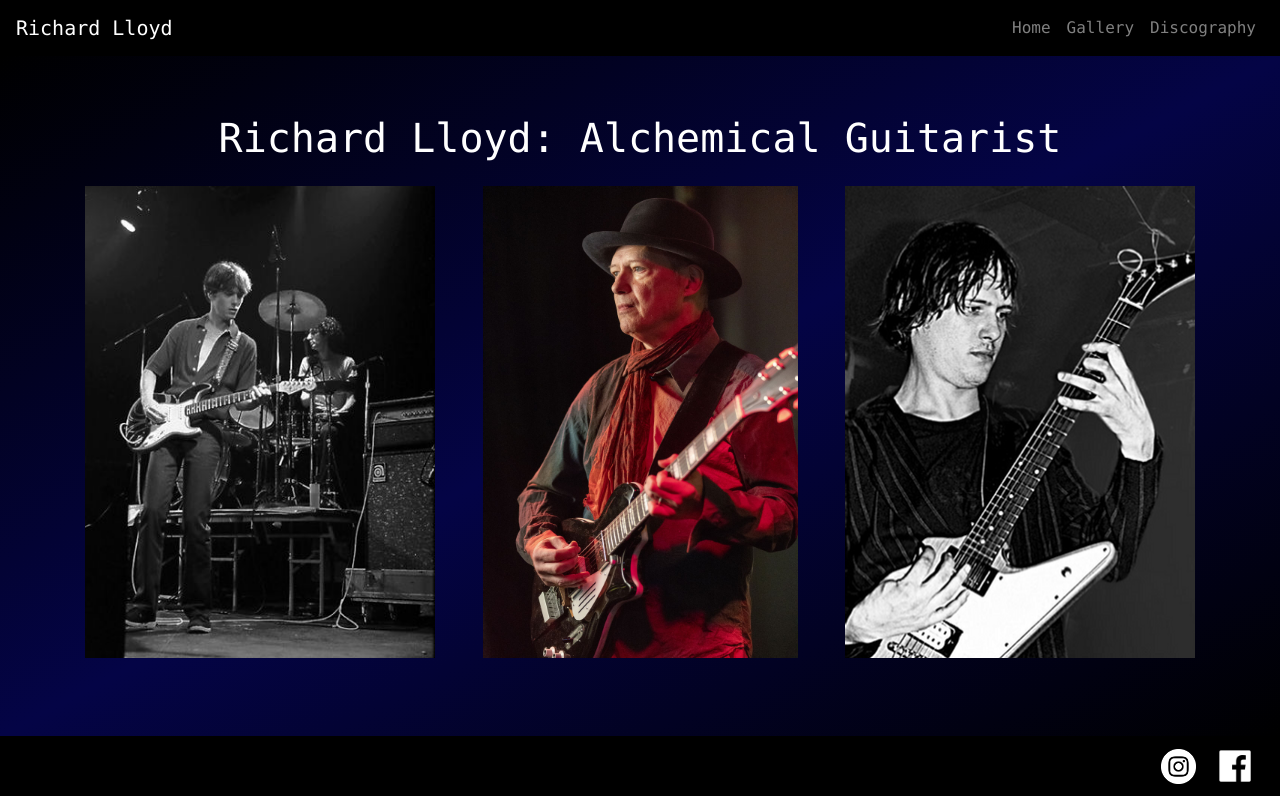
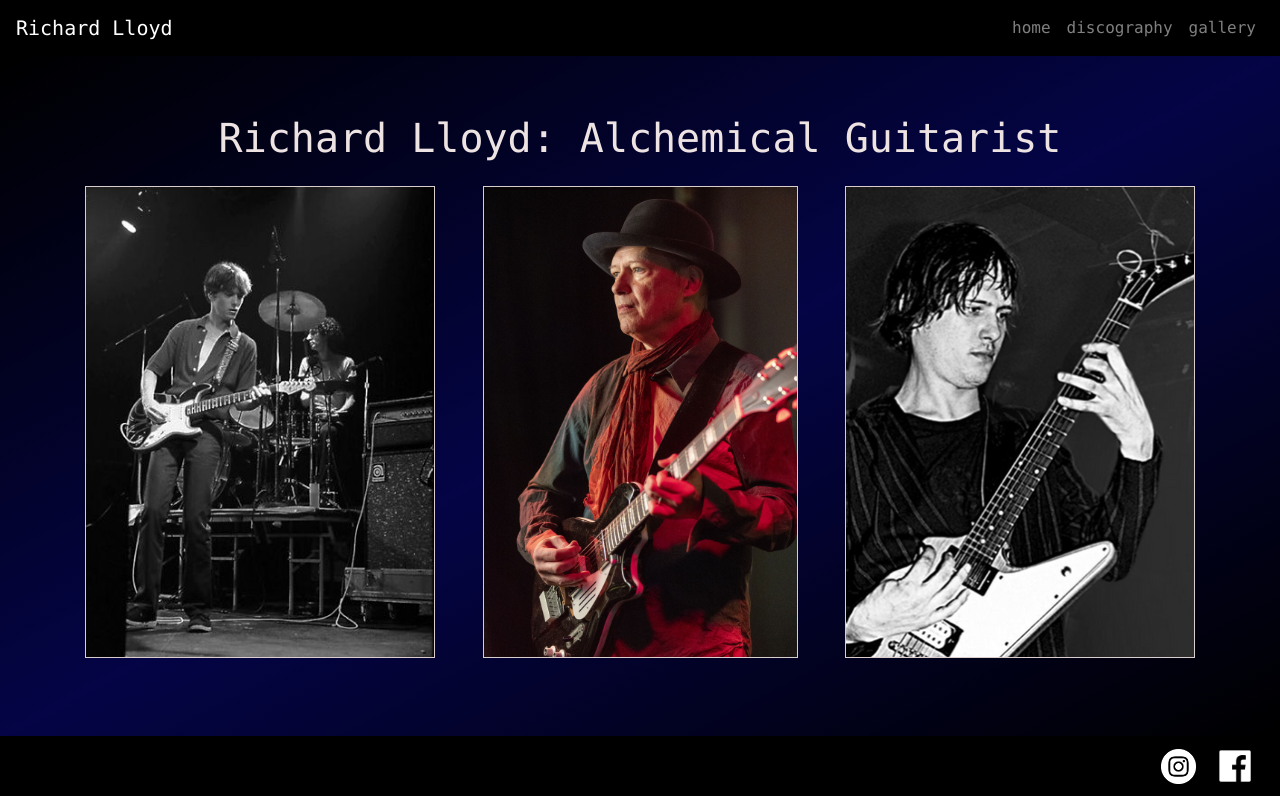
Before and after one commit to blackwellsmith/richard_lloyd, a React (Create React App) app: page / in a window 1280 px wide. Built offline with nearby package versions, Linux system fonts and the light colour scheme.

Commit message:
put out line on photos home page

```diff
--- a/src/App.css
+++ b/src/App.css
@@ -29,7 +29,7 @@
   align-items: center;
   justify-content: center;
   font-size: calc(10px + 2vmin);
-  color: white;
+  color: rgb(238, 227, 227);
 }
 
 
@@ -64,3 +64,7 @@
 .homeImage {
   margin-bottom: 20px;
 }
+
+.pic {
+   border: 1px solid rgb(218, 205, 205);
+}
--- a/src/Home.js
+++ b/src/Home.js
@@ -16,9 +16,9 @@ const Home = () => {
                 <p></p>
                     <Container>
                     <Row>
-                        <Col className="homeImage"><img src={oldschool} width="350" height="472.3" /></Col>
-                        <Col className="homeImage"><img src={richard} width="315" height="472.3" /></Col>
-                        <Col className="homeImage"><img src={eighties} width="350" height="472.3" /></Col>
+                        <Col className="homeImage"><img className="pic" src={oldschool} width="350" height="472.3" /></Col>
+                        <Col className="homeImage"><img className="pic" src={richard} width="315" height="472.3" /></Col>
+                        <Col className="homeImage"><img className="pic" src={eighties} width="350" height="472.3" /></Col>
                     </Row>
                     </Container>
             </header>
--- a/src/Navigation.js
+++ b/src/Navigation.js
@@ -9,9 +9,9 @@ const Navigation = () => {
             <Navbar.Toggle aria-controls="basic-navbar-nav" />
             <Navbar.Collapse id="basic-navbar-nav">
                 <Nav className="ml-auto">
-                    <Nav.Item><Nav.Link href="/">Home</Nav.Link></Nav.Item>
-                    <Nav.Item><Nav.Link href="/gallery">Gallery</Nav.Link></Nav.Item>
-                    <Nav.Item><Nav.Link href="/discography">Discography</Nav.Link></Nav.Item>
+                    <Nav.Item><Nav.Link href="/">home</Nav.Link></Nav.Item>
+                    <Nav.Item><Nav.Link href="/discography">discography</Nav.Link></Nav.Item>
+                    <Nav.Item><Nav.Link href="/gallery">gallery</Nav.Link></Nav.Item>
                 </Nav>
             </Navbar.Collapse>
         </Navbar>
```
